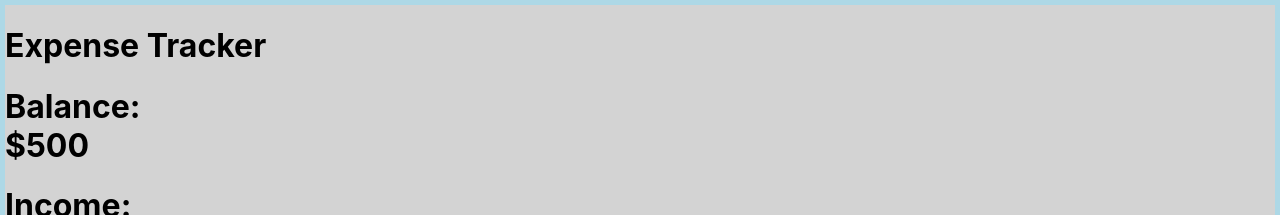
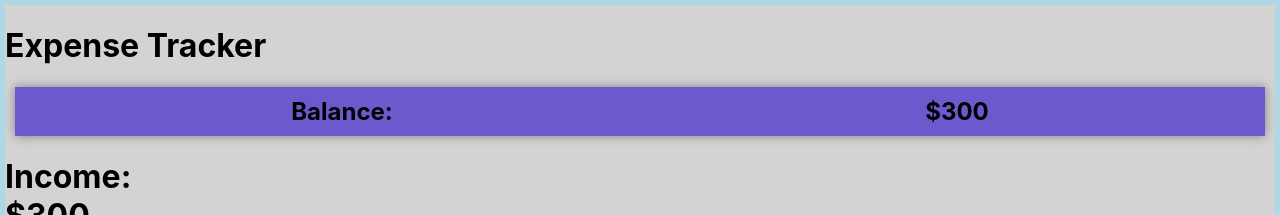
Before and after one commit to tahseenafzal/expense_app_prj1, a React (Create React App) app: page / in a window 1280 px wide. Shown: the top 215 px of the page. Built offline with nearby package versions, Linux system fonts and the light colour scheme.

Commit message:
Update Balance.js

```diff
--- a/src/components/Balance.js
+++ b/src/components/Balance.js
@@ -3,9 +3,9 @@ import React from "react";
 const Balance = () => {
   return (
     <div>
-      <h1>
-        Balance: <br /> $500
-      </h1>
+      <h2 className="balance">
+        <span>Balance:</span> <span>$300</span>
+      </h2>
     </div>
   );
 };
```
